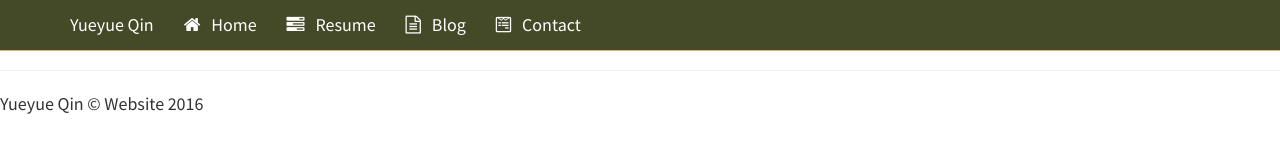
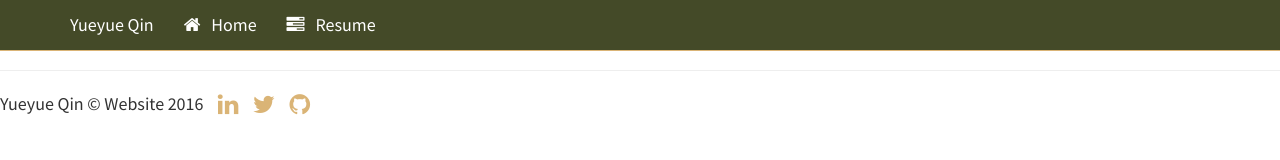
Before and after one commit to Yueyue07/Yueyue-Qin-Website, a website with bundled scripts: page app/index.html in a window 1280 px wide. Built offline with nearby package versions, Linux system fonts and the light colour scheme; some icons are missing; files whose address does not match are found by name.

Commit message:
remove the link hasn't completed yet

```diff
--- a/app/index.html
+++ b/app/index.html
@@ -47,12 +47,12 @@
             <li>
                 <a data-ui-sref="resume"><i class="fa fa-tasks fa-large" aria-hidden="true"></i>&nbsp;&nbsp;&nbsp;Resume</a>
             </li>
-            <li>
+            <!-- <li>
                <a data-ui-sref="blog"><i class="fa fa-file-text-o fa-large" aria-hidden="true"></i>&nbsp;&nbsp;&nbsp;Blog</a>
-            </li>
-            <li>
+            </li> -->
+            <!-- <li>
                 <a data-ui-sref="contact"><i class="fa fa-wpforms fa-large" aria-hidden="true"></i>&nbsp;&nbsp;&nbsp;Contact</a>
-            </li>
+            </li> -->
           </ul>
         </div>
         <!--/.nav-collapse -->
@@ -62,14 +62,16 @@
     <div class="container" data-ui-view>
 
     </div>
-
-    <hr>
-
+   <hr>
         <!-- Footer -->
         <footer>
             <div class="row">
                 <div class="col-lg-12">
-                    <p> Yueyue Qin &copy; Website 2016</p>
+                    <p> Yueyue Qin &copy; Website 2016 &nbsp;&nbsp;
+                      <a href="https://www.linkedin.com/in/yueyueqin" target="_blank"><i class="fa fa-lg fa-linkedin" aria-hidden="true"></i>&nbsp;&nbsp;&nbsp;</a>
+                      <a href="https://twitter.com/YueyueQin" target="_blank"><i class="fa fa-lg fa-twitter" aria-hidden="true"></i>&nbsp;&nbsp;&nbsp;</a>
+                      <a href="https://github.com/Yueyue07" target="_blank"><i class="fa fa-lg fa-github" aria-hidden="true"></i>&nbsp;&nbsp;&nbsp;</a>
+                    </p>
                 </div>
             </div>
         </footer>
```
